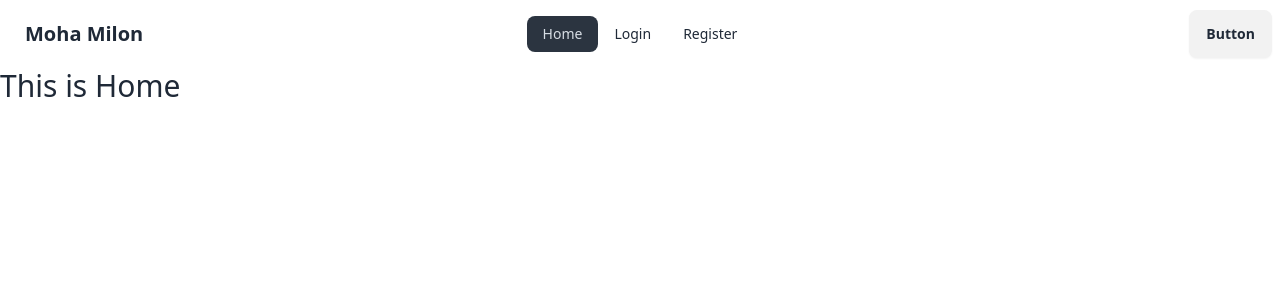
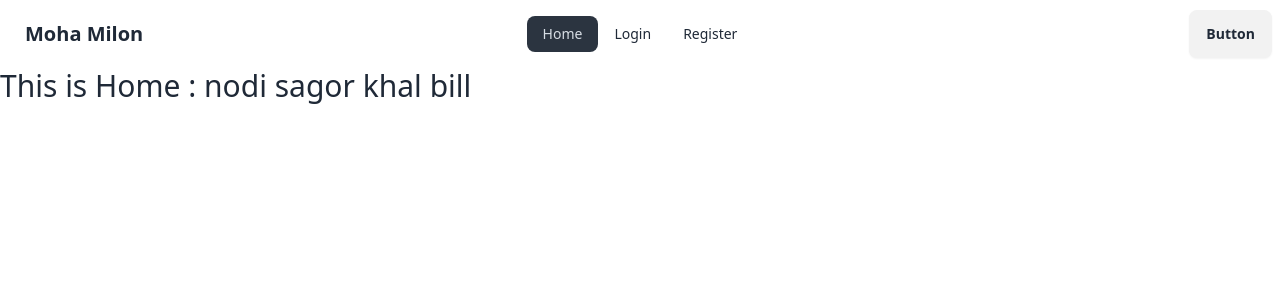
Before and after one commit to Naimul02/auth-moha-milon, a React (Vite) app: page / in a window 1280 px wide. Shown: the top 300 px of the page. Built offline with nearby package versions, Linux system fonts and the light colour scheme.

Commit message:
commit no 6

```diff
--- a/package.json
+++ b/package.json
@@ -13,6 +13,7 @@
     "firebase": "^10.10.0",
     "localforage": "^1.10.0",
     "match-sorter": "^6.3.4",
+    "prop-types": "^15.8.1",
     "react": "^18.2.0",
     "react-dom": "^18.2.0",
     "react-router-dom": "^6.22.3",
--- a/src/component/Home.jsx
+++ b/src/component/Home.jsx
@@ -1,9 +1,12 @@
-import React from 'react';
+import React, { useContext } from "react";
+import { AuthContext } from "../providers/AuthProvider";
 
 const Home = () => {
+  const authInfo = useContext(AuthContext);
+  console.log(authInfo);
   return (
     <div>
-      <h2 className="text-3xl">This is Home</h2>
+      <h2 className="text-3xl">This is Home : {authInfo.name}</h2>
     </div>
   );
 };
--- /dev/null
+++ b/src/providers/AuthProvider.jsx
@@ -0,0 +1,22 @@
+import { createContext } from "react";
+import PropTypes from "prop-types";
+
+export const AuthContext = createContext(null);
+const AuthProvider = ({ children }) => {
+  const authInfo = { name: "nodi sagor khal bill" };
+  return (
+    <AuthContext.Provider value={authInfo}>{children}</AuthContext.Provider>
+  );
+};
+
+export default AuthProvider;
+AuthProvider.propTypes = {
+  children: PropTypes.node,
+};
+/**
+ * 1. create context and export it
+ * 2.set provider with value
+ * 3. use the Auth Provider in the main.jsx file
+ * 4. access children in the AuthProvider component as children and use it  in the middle of the Provider
+ *
+ * */
```
Also changed, not shown: src/main.jsx (+14 -10 lines), 1 other file (tests, documents, lock files or other folders).
